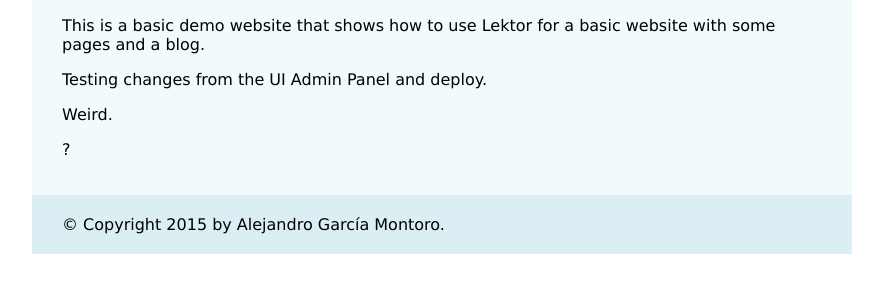
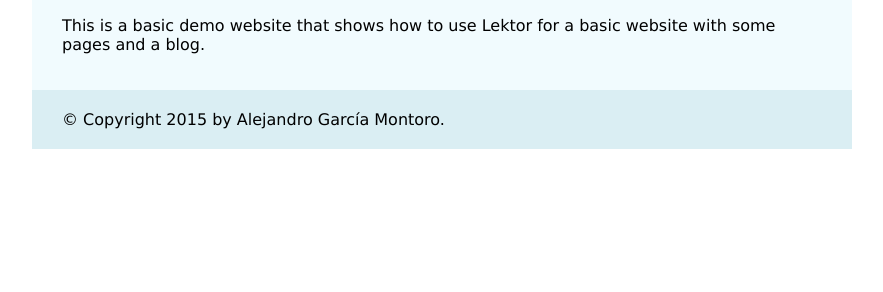
Before and after one commit to agarciamontoro/fatima-caballero, a plain HTML site: page index.html in a window 1280 px wide. Shown: the part 230-522 px from the top of the page, without its empty margins (198-1081 px from the left). Drawn offline with Linux system fonts and the light colour scheme.

Commit message:
Synchronized build

```diff
--- a/index.html
+++ b/index.html
@@ -23,9 +23,6 @@
   <h2>Welcome to Fátima Caballero!</h2>
   <p>This is a basic demo website that shows how to use Lektor for a basic
 website with some pages and a blog.</p>
-<p>Testing changes from the UI Admin Panel and deploy.</p>
-<p>Weird.</p>
-<p>?</p>
 
 
   </div>
```
